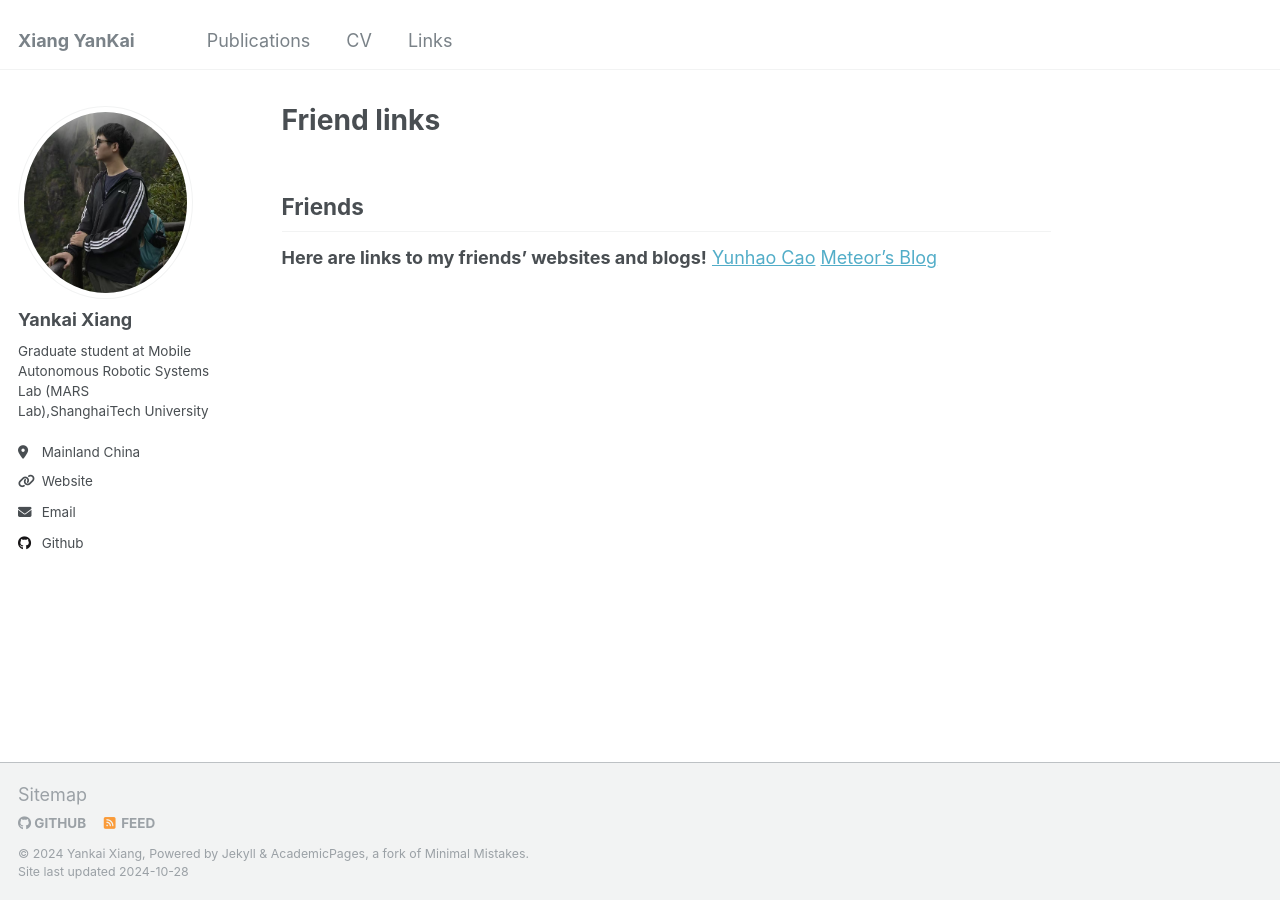
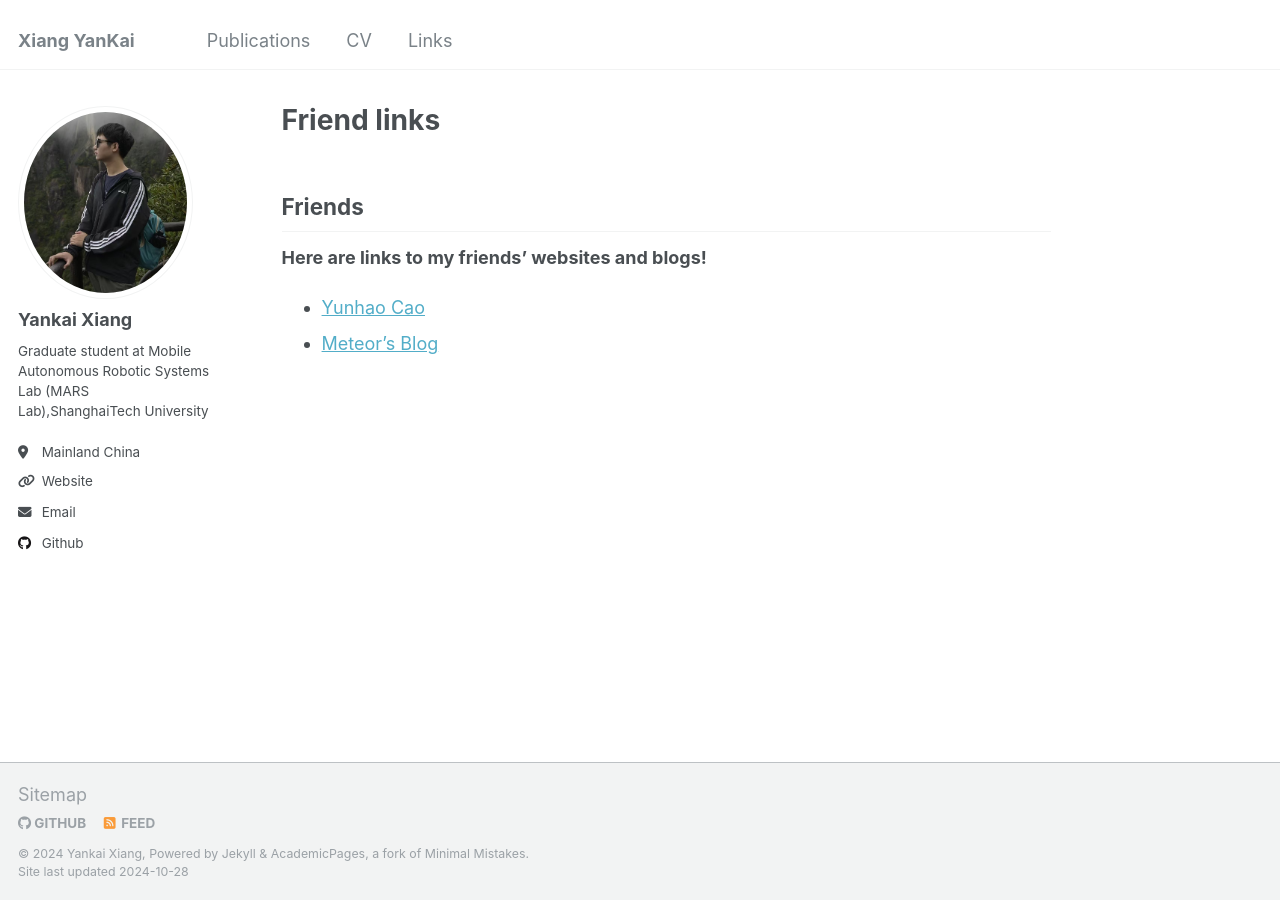
Before and after one commit to cmjang/cmjang.github.io, a Jekyll site: the page built from _pages/link.md, in a window 1280 px wide. Built offline with Jekyll 4.4.1, drawn with Linux system fonts in a browser that asks for light colours.

```diff
--- a/_pages/link.md
+++ b/_pages/link.md
@@ -5,5 +5,6 @@ author_profile: true
 ---
 ## Friends
 **Here are links to my friends’ websites and blogs!**
-[Yunhao Cao](https://www.quantumcookie.xyz/)
-[Meteor’s Blog](https://www.ghl.info/)
+
+* [Yunhao Cao](https://www.quantumcookie.xyz/)
+* [Meteor’s Blog](https://www.ghl.info/)
```
